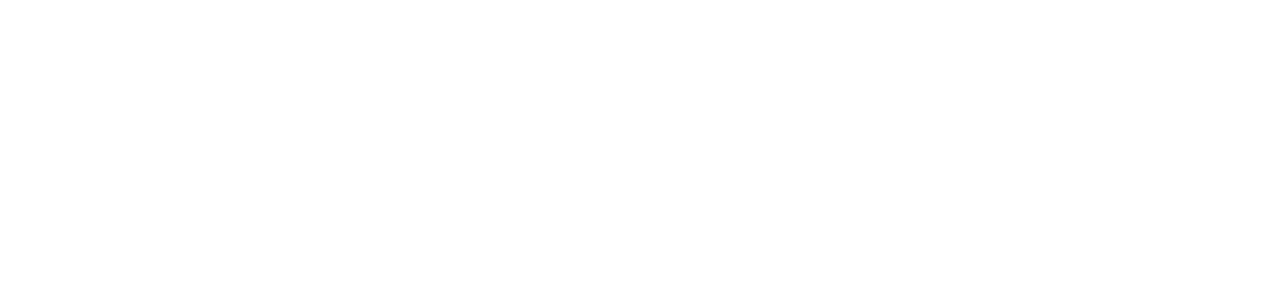
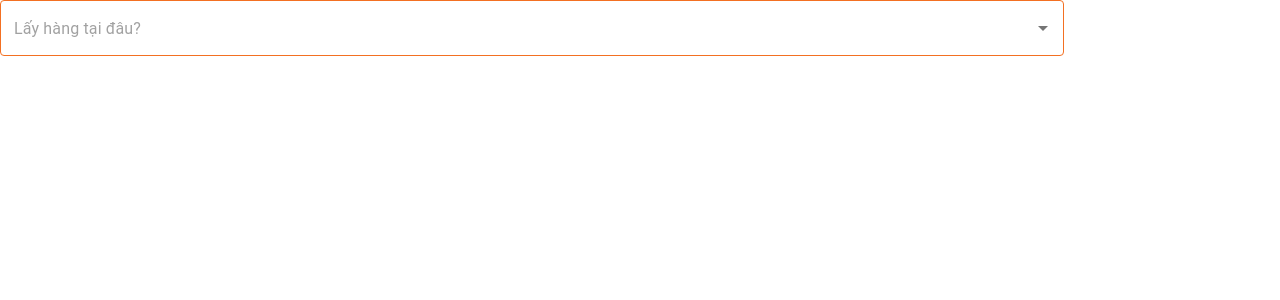
Before and after one commit to Gorst0902/exe202, a React (Create React App) app: page /test in a window 1280 px wide. Before the commit this address had no page. Shown: the top 300 px of the page. Built offline with nearby package versions, Linux system fonts and the light colour scheme.

Commit message:
autocomplete

```diff
--- a/src/App.js
+++ b/src/App.js
@@ -24,6 +24,8 @@
 import OrderList from "./pages/AdminPage/OrderList";
 import TransactionList from "./pages/AdminPage/Transaction";
 import OrderDetail from "./pages/AdminPage/OrderDetail";
+import Dashboard from "./pages/AdminPage/Dashboard";
+import AutoComplete from "./pages/Booking/Autocomplete";
 
 function App() {
   return (
@@ -49,11 +51,15 @@
 
             {/* Admin Page */}
             <Route path="/admin/login" element={<AdminLoginForm />} />
-            <Route path="/admin/dashboard" element={<AdminListItem />} />
+            {/* <Route path="/admin/dashboard" element={<AdminListItem />} /> */}
             <Route path="/admin/userlist" element={<UserList />} />
             <Route path="/admin/orderlist" element={<OrderList />} />
             <Route path="/admin/orderdetail/:id" element={<OrderDetail />} />
             <Route path="/admin/transaction" element={<TransactionList />} />
+            <Route path="/admin/dashboard" element={<Dashboard />} />
+
+            {/* test Autocomplete */}
+            <Route path="/test" element={<AutoComplete />} />
           </Routes>
         </Router>
       </AuthProvider>
--- /dev/null
+++ b/src/pages/AdminPage/Dashboard.js
@@ -0,0 +1,5 @@
+import React, { useState } from "react";
+
+export default function Dashboard() {
+  return <></>;
+}
--- /dev/null
+++ b/src/pages/Booking/Autocomplete.js
@@ -0,0 +1,101 @@
+import { Autocomplete, Grid, TextField } from "@mui/material";
+import React, { useState } from "react";
+
+export default function AutoComplete() {
+  const [pickupAddress, setPickupAddress] = useState(null);
+  const [pickupOptions, setPickupOptions] = useState([]);
+  const [pickupCoordinates, setPickupCoordinates] = useState(null);
+  const handlePickupChange = (event, newValue) => {
+    setPickupAddress(newValue);
+    if (newValue) {
+      // Gọi hàm để lấy kinh độ và vĩ độ cho pickup
+      getGeocode(newValue.id).then((coordinates) => {
+        setPickupCoordinates(coordinates);
+      });
+    } else {
+      setPickupCoordinates(null);
+    }
+  };
+  const loadOptions = async (inputValue, setAddressState, setOptionsState) => {
+    try {
+      // Gọi API GET để lấy danh sách địa chỉ gợi ý dựa trên inputValue
+      const response = await fetch(
+        `https://rsapi.goong.io/Place/AutoComplete?input=${inputValue}&api_key=oLlIcCqn7OC5JAj9MaEthx4oKtQJvyIZXYrxyiCN`
+      );
+      const data = await response.json();
+
+      // Kiểm tra xem có dữ liệu gợi ý không
+      if (data?.predictions) {
+        const formattedOptions = data.predictions.map((prediction) => ({
+          label: prediction.description,
+          id: prediction.place_id,
+        }));
+        setOptionsState(formattedOptions);
+      } else {
+        setOptionsState([]);
+      }
+    } catch (error) {
+      console.error("Error fetching data:", error);
+    }
+  };
+
+  const getGeocode = async (placeId) => {
+    try {
+      // Gọi API geocoding để lấy kinh độ và vĩ độ dựa trên place_id
+      const response = await fetch(
+        `https://rsapi.goong.io/Place/Detail?place_id=${placeId}&api_key=oLlIcCqn7OC5JAj9MaEthx4oKtQJvyIZXYrxyiCN`
+      );
+      const data = await response.json();
+
+      // Kiểm tra xem có dữ liệu geocoding không
+      if (data?.result?.geometry?.location) {
+        const { lat, lng } = data.result.geometry.location;
+        return { lat, lng };
+      }
+    } catch (error) {
+      console.error("Error fetching geocode:", error);
+    }
+    return null;
+  };
+  console.log(pickupCoordinates);
+  return (
+    <>
+      <Autocomplete
+        value={pickupAddress}
+        onChange={handlePickupChange}
+        options={pickupOptions}
+        getOptionLabel={(option) => option.label}
+        onInputChange={(event, newInputValue) =>
+          loadOptions(newInputValue, setPickupAddress, setPickupOptions)
+        }
+        renderInput={(params) => (
+          <Grid sx={{ mb: 1 }} container spacing={2}>
+            <Grid item xs={10}>
+              {" "}
+              <TextField
+                {...params}
+                placeholder="Lấy hàng tại đâu?"
+                sx={{
+                  "& .MuiOutlinedInput-root": {
+                    "& fieldset": {
+                      borderColor: "#F37022",
+                    },
+                    "&:hover fieldset": {
+                      borderColor: "#F37022",
+                    },
+                    "&.Mui-focused fieldset": {
+                      borderColor: "#F37022",
+                    },
+                  },
+                  "& label.Mui-focused": {
+                    color: "#F37022", // Màu label khi trỏ vào ô input
+                  },
+                }}
+              />
+            </Grid>
+          </Grid>
+        )}
+      />
+    </>
+  );
+}
```
